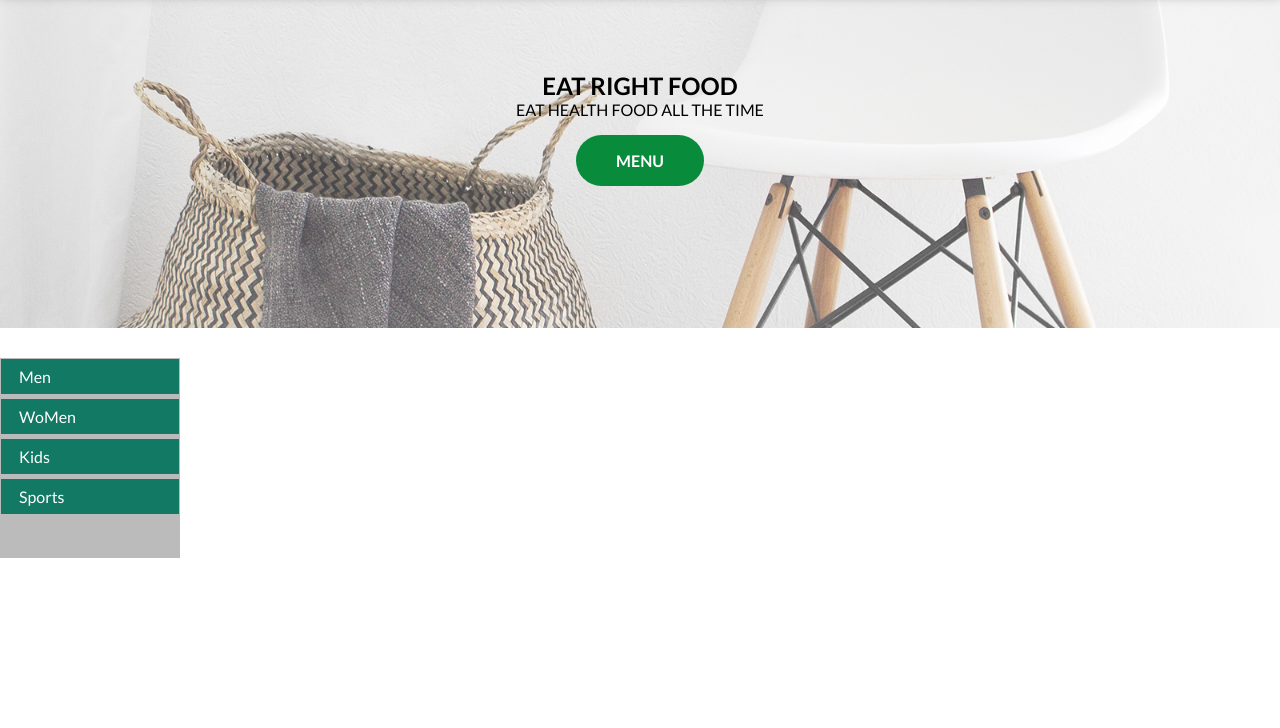
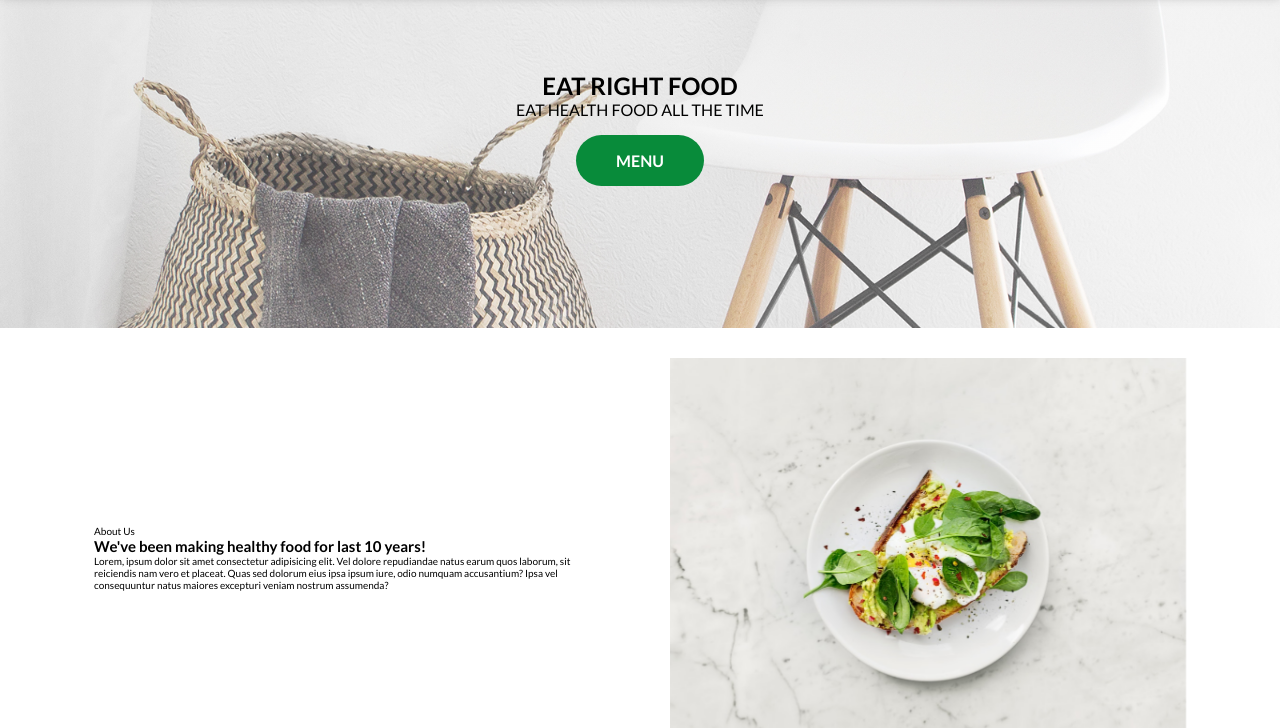
Before and after one commit to jakariadev/divided-search-box-UI, a plain HTML site: page index4.html in a window 1280 px wide. Shown: the part 72-800 px from the top of the page. Drawn offline with Linux system fonts and the light colour scheme.

Commit message:
website with flex box header, about, showcase updated'

```diff
--- a/index4.html
+++ b/index4.html
@@ -39,6 +39,21 @@
         </div>
 
       </section>
+
+  <section class="about">
+    <div class="about-wrapper container">
+      <div class="about-text">
+        <p class="small">About Us</p>
+        <h2>We've been making healthy food for last 10 years!</h2>
+        <p>Lorem, ipsum dolor sit amet consectetur adipisicing elit. Vel dolore repudiandae natus earum quos laborum, sit reiciendis nam vero et placeat. Quas sed dolorum eius ipsa ipsum iure, odio numquam accusantium? Ipsa vel consequuntur natus maiores excepturi veniam nostrum assumenda?</p>
+
+      </div>
+      <div class="about-img">
+        <img src="./images/aboutfood.jpg" alt="about us">
+      </div>
+    </div>
+  </section>
+
 <!-- category -->
 
 
--- a/style4.css
+++ b/style4.css
@@ -108,6 +108,78 @@ body{
 }
 
 
+/* ########################about us################ */
+#about{
+    padding: 50px 0px;
+    background: #f5f5f5 ;
+
+}
+.about-wrapper{
+    display: flex;
+    flex-wrap: wrap;
+
+}
+#about h2{
+    font-size: 3.2rem;
+}
+
+#about p{
+    font-size: 1.6rem;
+    color: #555;
+}
+#about small{
+    font-size: 1.6rem;
+    color: #666;
+    font-weight: 700;
+}
+.about-img{
+    flex: 1 1 400px;
+    padding: 30px;
+    /* border: 2px solid black; */
+    transform: translateX(150%);
+    animation: about-img-animation 1s ease-in-out forwards;
+}
+@keyframes about-img-animation {
+    100%{
+        transform: translate(0);
+    }
+
+}
+.about-text{
+    flex: 1 1 400px;
+    padding: 30px;
+    margin: auto;
+    /* border: 2px solid black; */
+    transform: translateX(-150%);
+    animation: about-txt-animation 1s ease-in-out forwards;
+}
+@keyframes about-txt-animation {
+    100%{
+        transform: translate(0);
+    }
+
+}
+
+
+.about-img img {
+    display: block;
+    height: 400px;
+    margin: auto;
+    max-width: 100%;
+    object-fit: cover;
+}
+
+
+
+
+
+
+
+
+
+
+
+
 /* ########################category################ */
 
 .category-container{
```
Also changed, not shown: images/aboutfood.jpg (added).
